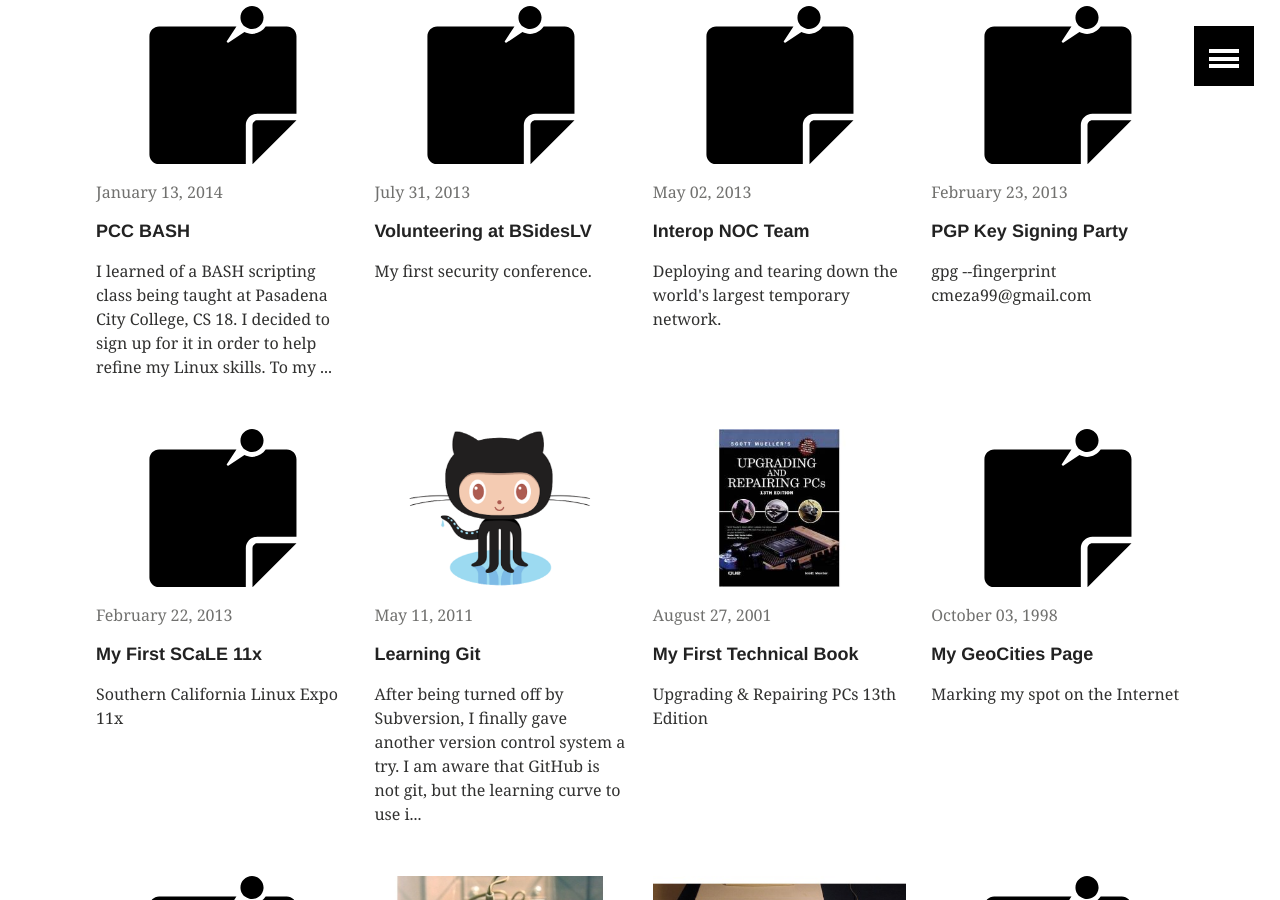
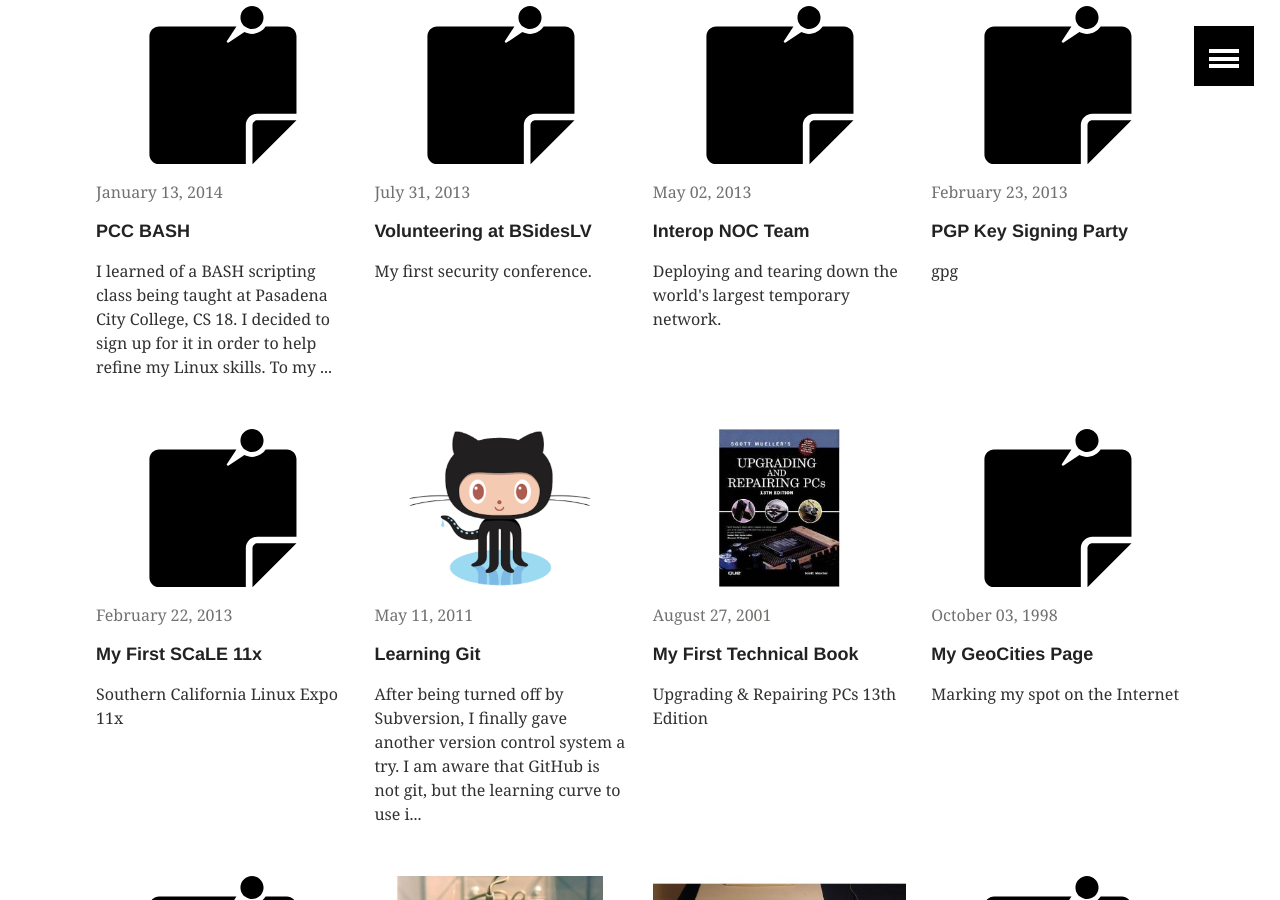
Before and after one commit to CMeza99/cmeza99.github.io, a Jekyll site: the page built from archive.md, in a window 1280 px wide and 900 px high, scrolled down 1144 px. Built offline with Jekyll 4.4.1, drawn with Linux system fonts in a browser that asks for light colours; a file with an impossible date is left out.

Commit message:
attempt workaround for --

```diff
--- a/_posts/2013-02-23-pgp-key-signing-party.md
+++ b/_posts/2013-02-23-pgp-key-signing-party.md
@@ -3,7 +3,7 @@
 title: "PGP Key Signing Party"
 modified: 2015-04-12T11:33:18-07:00
 categories:
-excerpt: "gpg --fingerprint cmeza99@gmail.com"
+excerpt: "gpg"
 tags: [linux, event, community]
 image:
   feature:
```
